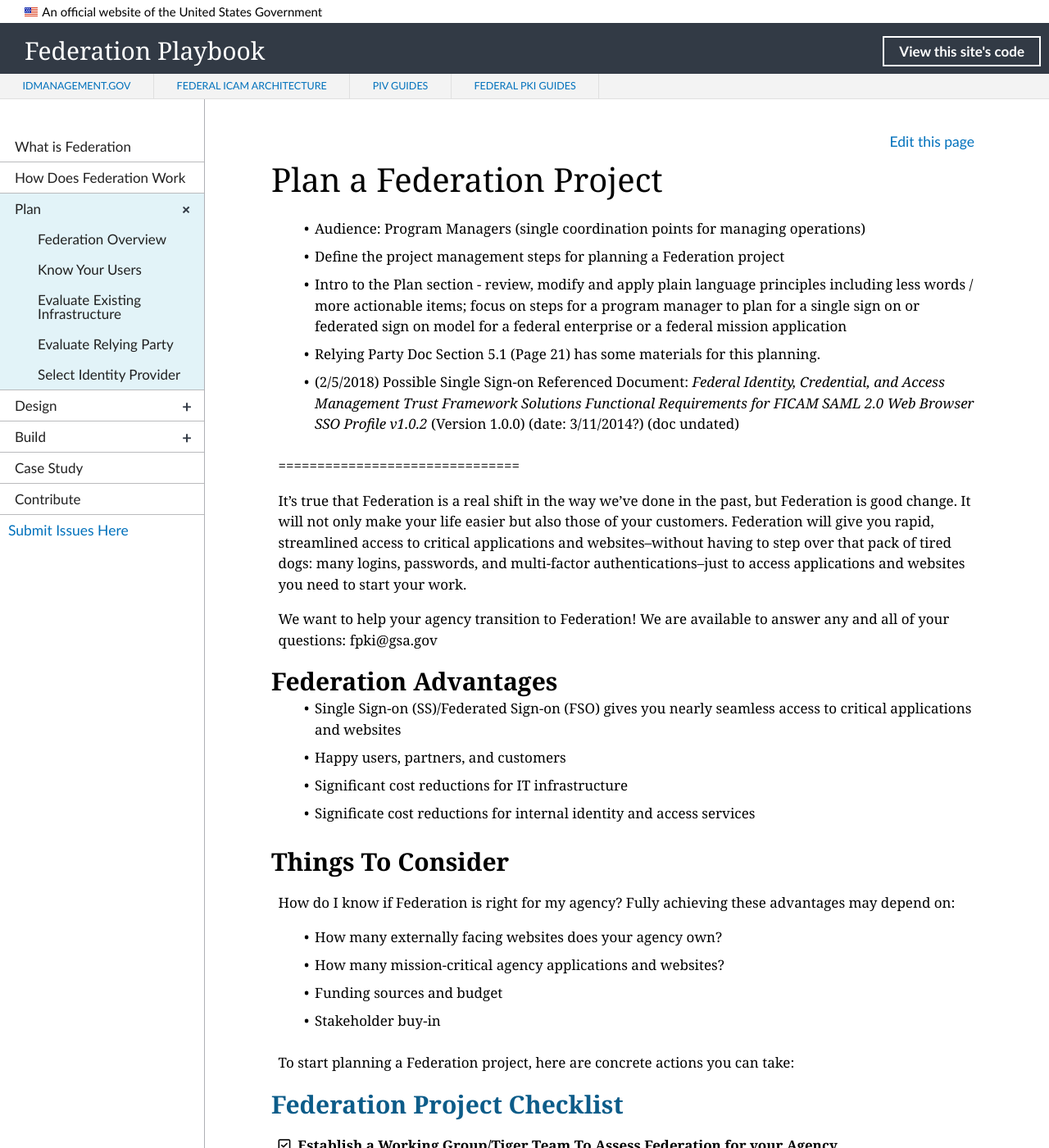
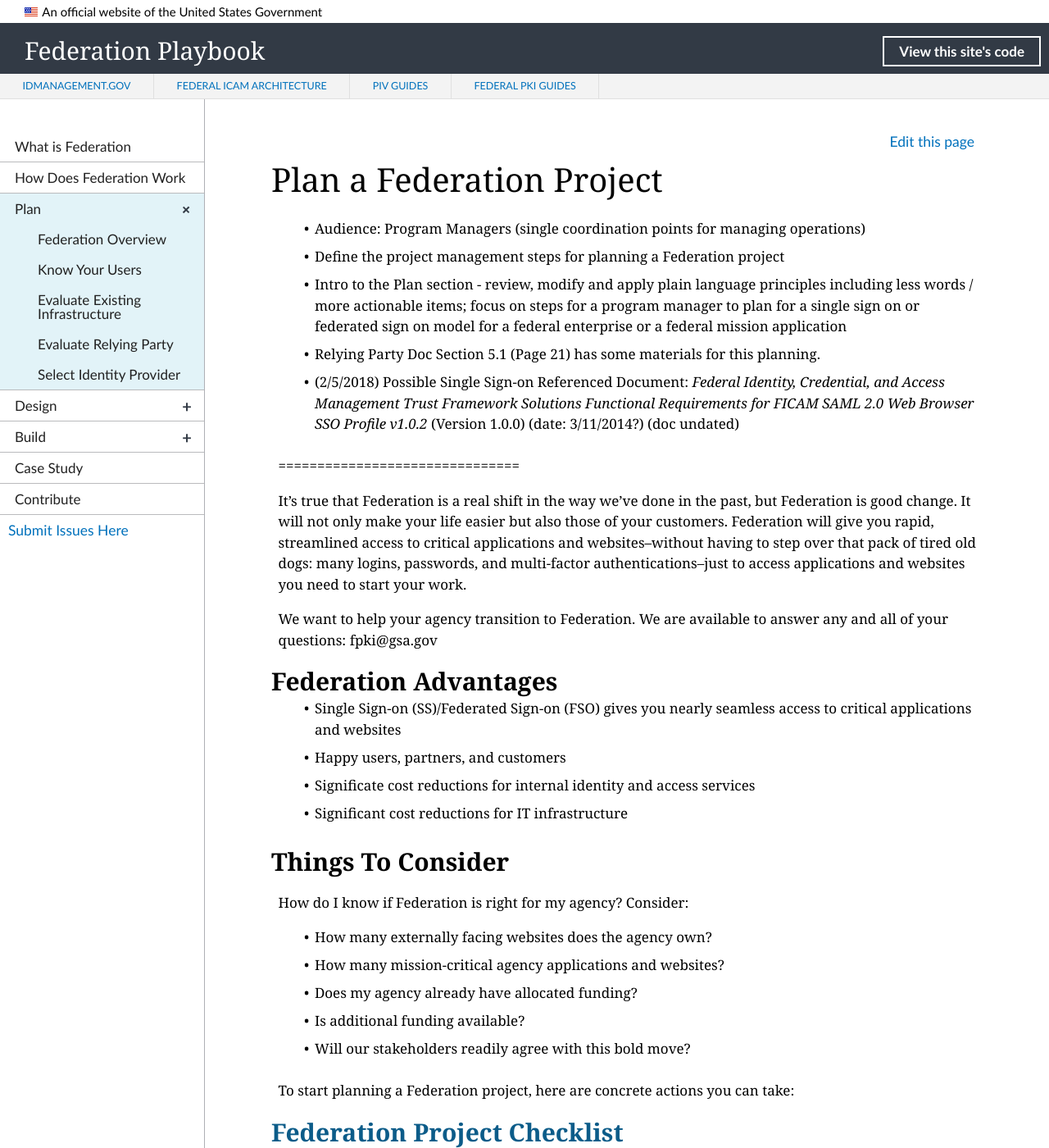
Before and after one commit to GSA/ficam-federation, a Jekyll site: the page built from _plan/00_index.md, in a window 1280 px wide and 1400 px high. Shown: the whole window at 82% size. Built offline with Jekyll 4.4.1, drawn with Linux system fonts in a browser that asks for light colours; nearby versions of some CDN libraries; library files that are not in the unit come from our copies.

Commit message:
Update 00_index.md
Content revisions

```diff
--- a/_plan/00_index.md
+++ b/_plan/00_index.md
@@ -14,24 +14,26 @@
 
 ===============================
 
-It’s true that Federation is a real shift in the way we’ve done in the past, but Federation is good change.  It will not only make your life easier but also those of your customers.  Federation will give you rapid, streamlined access to critical applications and websites--without having to step over that pack of tired dogs:  many logins, passwords, and multi-factor authentications--just to access applications and websites you need to start your work.
+It’s true that Federation is a real shift in the way we’ve done in the past, but Federation is good change.  It will not only make your life easier but also those of your customers.  Federation will give you rapid, streamlined access to critical applications and websites--without having to step over that pack of tired old dogs:  many logins, passwords, and multi-factor authentications--just to access applications and websites you need to start your work.
 
-We want to help your agency transition to Federation! We are available to answer any and all of your questions: fpki@gsa.gov
+We want to help your agency transition to Federation. We are available to answer any and all of your questions: fpki@gsa.gov
 
 ## Federation Advantages
 
 * Single Sign-on (SS)/Federated Sign-on (FSO) gives you nearly seamless access to critical applications and websites
 * Happy users, partners, and customers
+* Significate cost reductions for internal identity and access services
 * Significant cost reductions for IT infrastructure
-* Significate cost reductions for internal identity and access services
+
 
 ## Things To Consider
-How do I know if Federation is right for my agency?  Fully achieving these advantages may depend on:
+How do I know if Federation is right for my agency?  Consider:
 
-* How many externally facing websites does your agency own?
+* How many externally facing websites does the agency own?
 * How many mission-critical agency applications and websites?
-* Funding sources and budget
-* Stakeholder buy-in
+* Does my agency already have allocated funding?
+* Is additional funding available?
+* Will our stakeholders readily agree with this bold move?
 
 To start planning a Federation project, here are concrete actions you can take:
 
```
